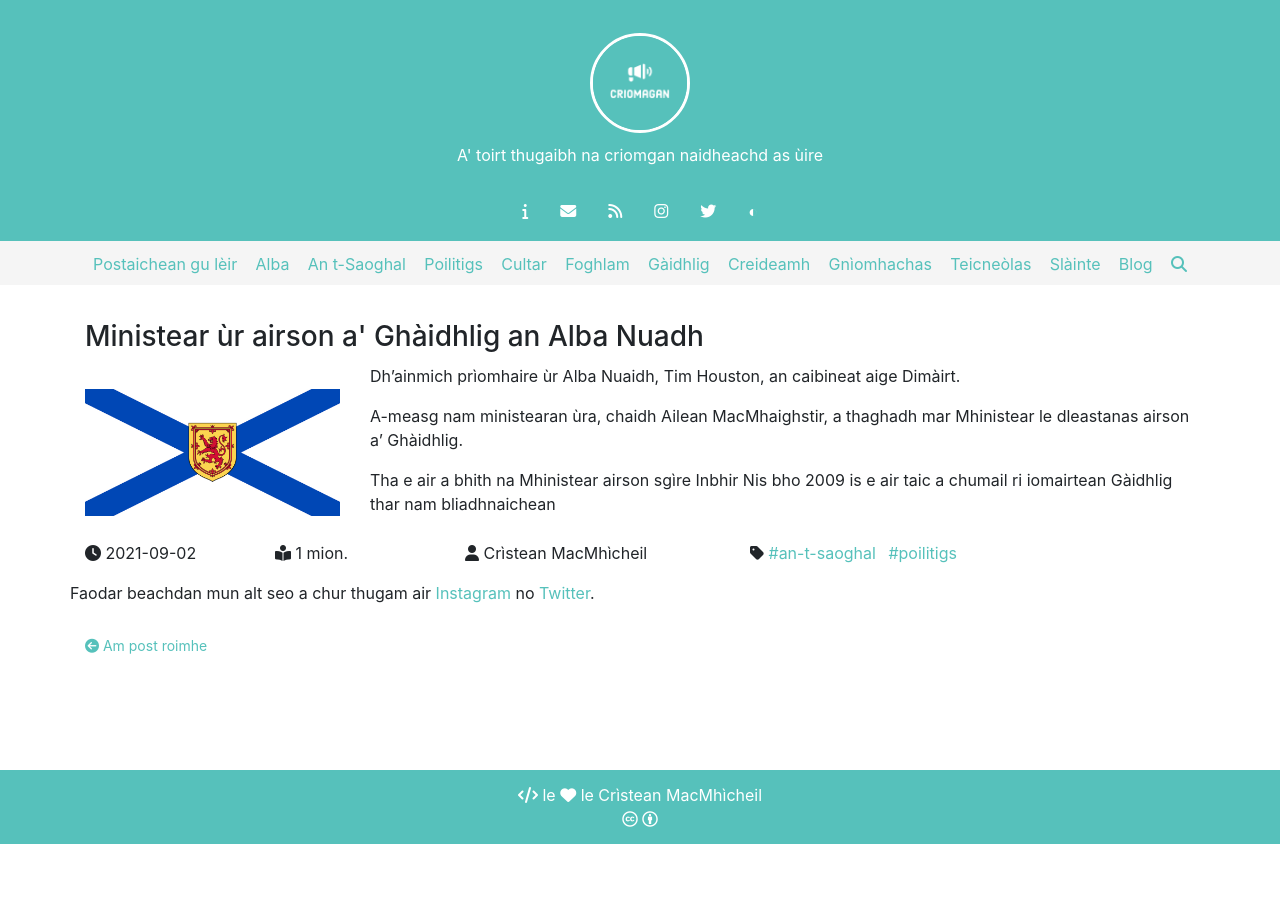
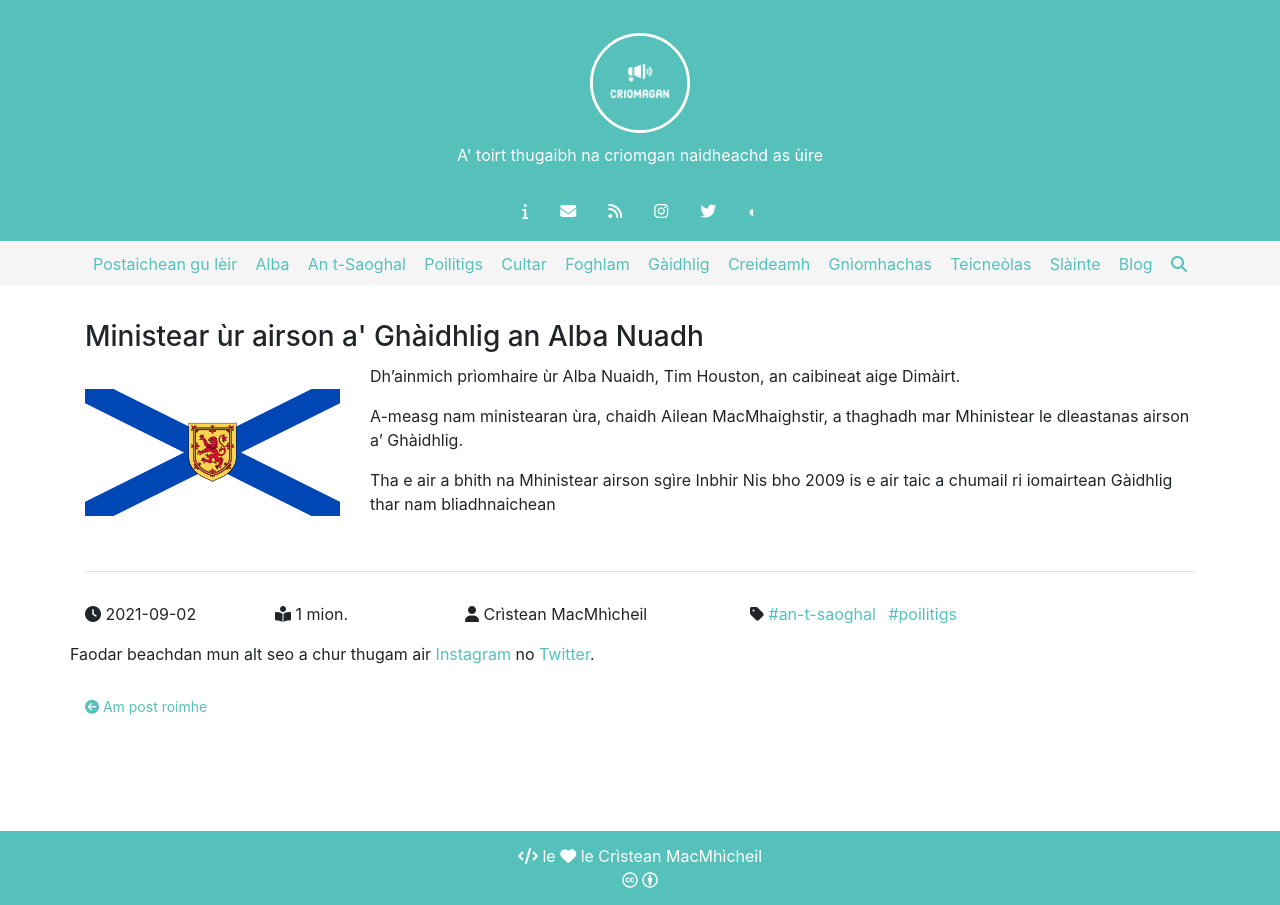
Before and after one commit to criomagan/criomagan.github.io, a Jekyll site: the page built from _posts/2021-09-02-ministear-ur-airson-a-ghaidhlig-an-alba-nuadh.md, in a window 1280 px wide. Built offline with Jekyll 4.4.1, drawn with Linux system fonts in a browser that asks for light colours; nearby versions of some CDN libraries.

Commit message:
Update post.html

```diff
--- a/_layouts/post.html
+++ b/_layouts/post.html
@@ -23,6 +23,7 @@ layout: default
         {{ content }}
       </div>
     </div>
+    <div class="section-divider"></div>
     <div class="row">
       <div class="col-md-2">
         <p><i class="fas fa-clock"></i> {{ page.date | date: "%Y-%m-%d" }}</p>
```
